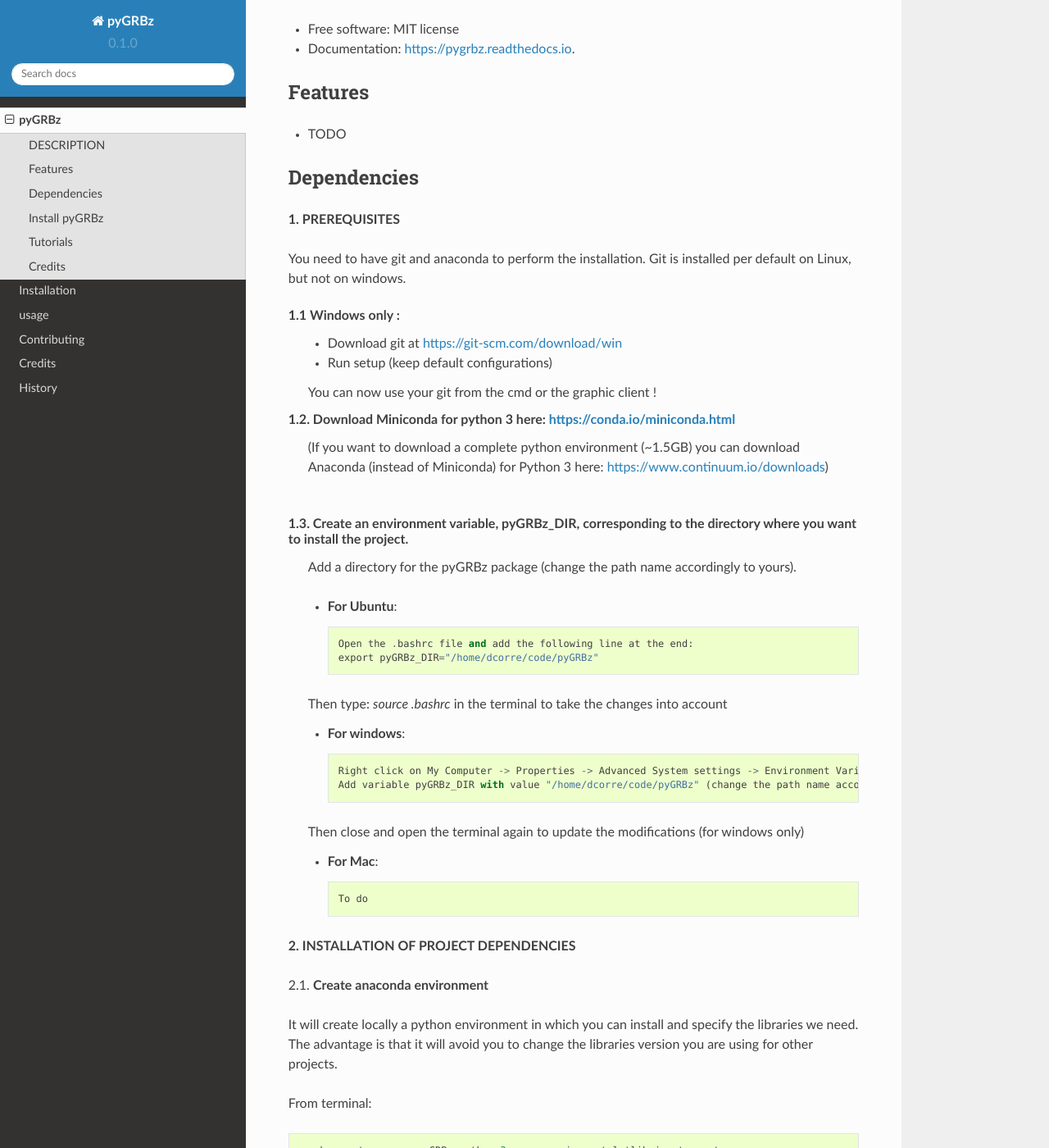
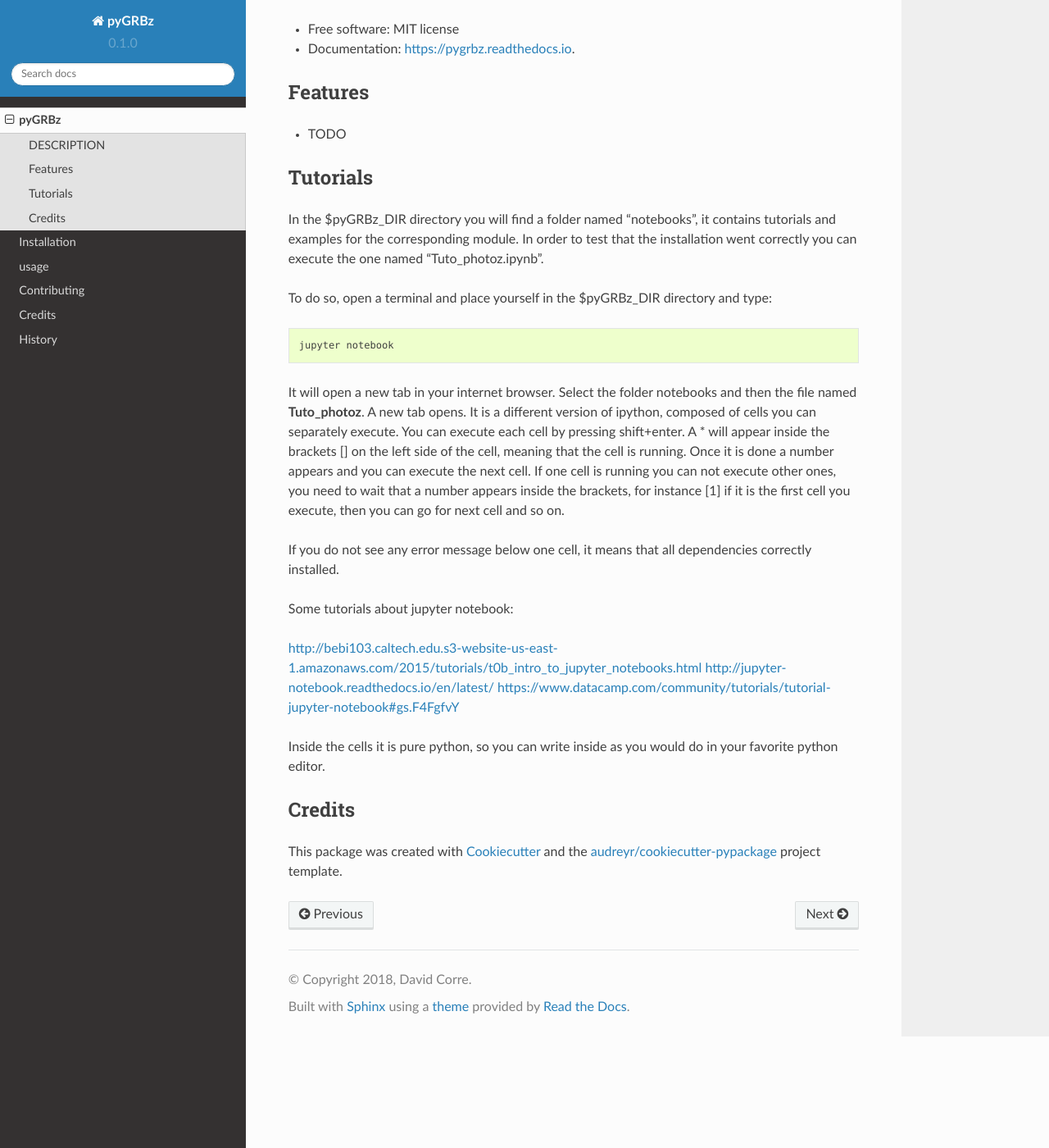
Before and after one commit to dcorre/pyGRBz, a Sphinx documentation site: the page built from docs/readme.rst, in a window 1280 px wide and 1400 px high, scrolled down 428 px. Shown: the whole window at 82% size. Built offline with Sphinx 7.4.7 and the Read the Docs theme 2.0.0, drawn with Linux system fonts in a browser that asks for light colours; some of the changed text lies outside the part shown.

Commit message:
updated documentation

```diff
--- a/README.rst
+++ b/README.rst
@@ -37,120 +37,6 @@ Features
 * TODO
 
 
-Dependencies
---------
-
-
-**1.   PREREQUISITES**
-
-You need to have git and anaconda to perform the installation. Git is installed per default on Linux, but not on windows.
-
-
-1.1    Windows only :
-       - Download git at https://git-scm.com/download/win
-       - Run setup (keep default configurations)
-
-       You can now use your git from the cmd or the graphic client !
-
-
-1.2.    Download Miniconda for python 3 here: https://conda.io/miniconda.html
-    |  (If you want to download a complete python environment (~1.5GB) you can download Anaconda (instead of Miniconda) for Python 3 here: https://www.continuum.io/downloads)
-    |
-
-1.3.    Create an environment variable, pyGRBz_DIR, corresponding to the directory where you want to install the project.
-       | Add a directory for the pyGRBz package  (change the path name accordingly to yours).
-
-       * **For Ubuntu**::
-
-                 Open the .bashrc file and add the following line at the end:
-                 export pyGRBz_DIR="/home/dcorre/code/pyGRBz"
-
-
-       Then type: *source .bashrc* in the terminal to take the changes into account
-
-       * **For windows**::
-
-                  Right click on My Computer -> Properties -> Advanced System settings -> Environment Variables
-                  Add variable pyGRBz_DIR with value "/home/dcorre/code/pyGRBz" (change the path name accordingly to yours)
-
-
-
-       Then close and open the terminal again to update the modifications (for windows only)
-
-       * **For Mac**::
-
-            To do
-
-
-
-
-**2. INSTALLATION OF PROJECT DEPENDENCIES**
-
-
-2.1.    **Create anaconda environment**
-
-It will create locally a python environment in which you can install and specify the libraries we need.
-The advantage is that it will avoid you to change the libraries version you are using for other projects.
-
-From terminal::
-
-     conda create --name pyGRBz python=3  numpy scipy matplotlib jupyter astropy
-
-
-You can use an other environment name than *pyGRBz*.
-
-Once it is installed, type in a terminal::
-
-      source activate pyGRBz
-
-It will activate the created environment. You can see that (GRB_photoZ) is added in front of your ID in your terminal. If you type "conda list" you can check which libraries and version are installed. When you want to exit this environment type "source deactivate".
-
-
-2.2    **Install other dependencies with pip:**
-
-Write in a terminal::
-
-      pip install iminuit emcee corner sfdmap extinction hjson
-
-
-To take into account the extinction processes at place in the host galaxy and in the IGM you need to install the following module:
-    - **los_extinction**: Line of sight extinction
-
-
-
-
-Install pyGRBz
---------
-
-You must have an account on the LAM gitlab : https://gitlab.lam.fr/svom-colibri/simulations/pyGRBz
-
-If you don't, send me an email to david.corre@lam.fr
-
-**1. Clone the project**
-
-**If you are using Windows, we remind you to download git (See "Get git for Windows" section 1)**
-
-Cloning the project means that you will get a dynamically synchronized version. Yyou will be able to update your version as soon as a new version is available (with the command : "git pull").
-
-
-In a terminal, type::
-
-     git clone git@gitlab.lam.fr:svom-colibri/simulations/pyGRBz.git pyGRBz
-
-
-This creates a pyGRBz/ folder containing the project (including a .git/ subfolder for synchronization with the git repository)
-
-
-
-**2. INSTALLATION**
-
-Open a terminal go to $pyGRBz_DIR directory and type::
-
-    python setup.py develop
-
-
-
-
 
 Tutorials
 --------
--- a/docs/usage.rst
+++ b/docs/usage.rst
@@ -17,13 +17,13 @@ Instantiate the class
 
 .. code:: python
 
-    photoz = GRB_photoZ(output_dir=os.getenv('pyGRBz_DIR')+'/pyGRBz/results/Tuto/SED/')
+    photoz = GRB_photoZ(output_dir='/results/Tuto/SED/')
 
 Load the SED of GRB050904 stored in data/sed/
 
 .. code:: python
 
-    >>> photoz.load_data(data_dir='data/sed/',data_name=['GRB050904'])
+    >>> photoz.load_data(data_dir='/data/sed/',data_name=['GRB050904'])
 
 
     Observations:
```
